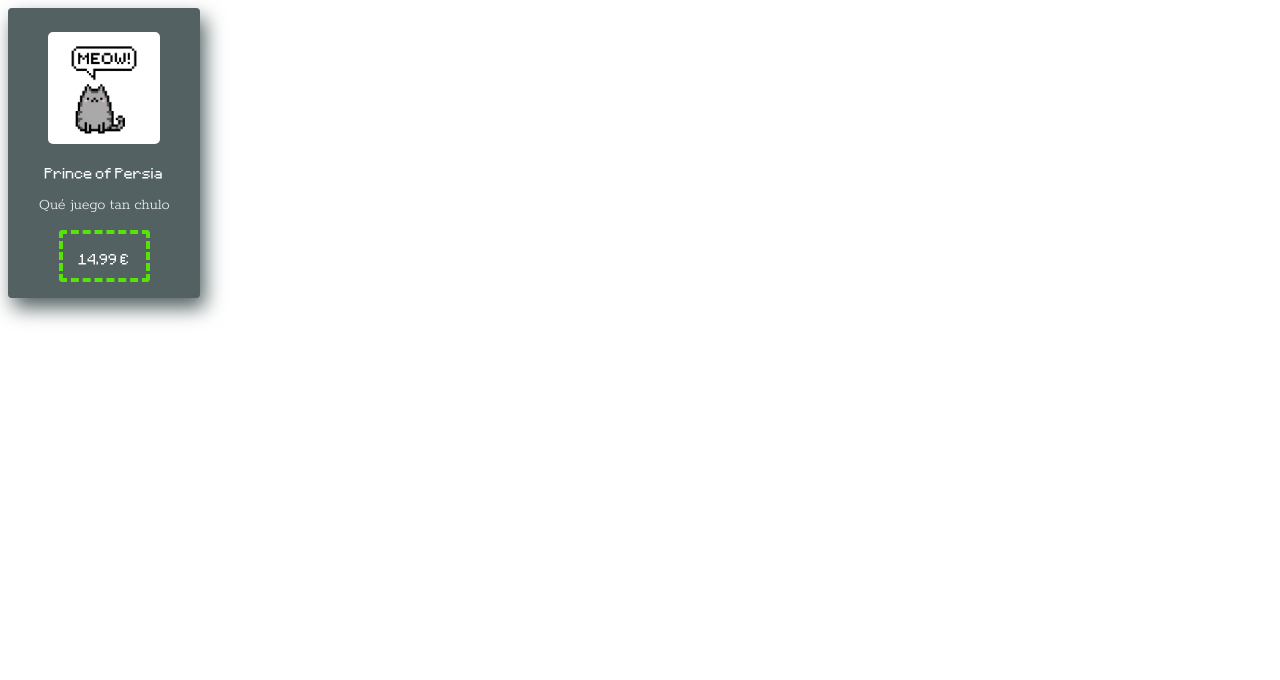
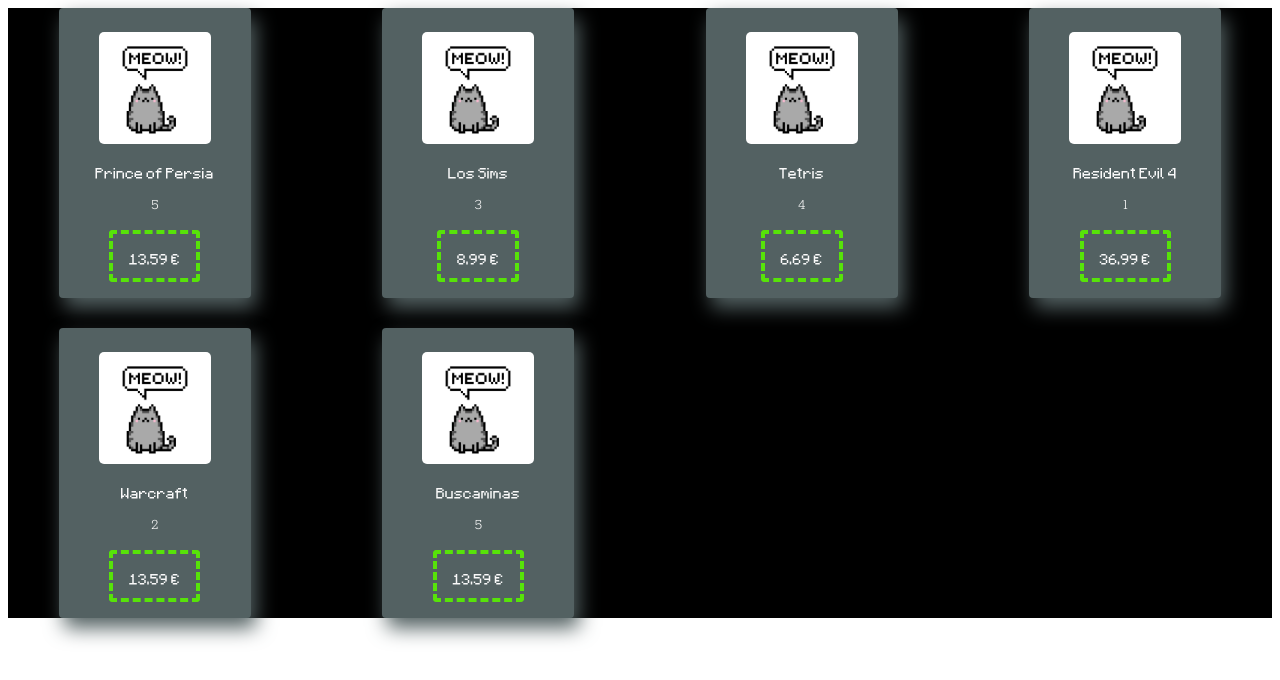
Before and after one commit to GheorgheDev/picacodigo, an Angular app: page / in a window 1280 px wide. Shown: the top 680 px of the page. Built offline with nearby package versions, Linux system fonts and the light colour scheme.

Commit message:
pc42 tarjetas dinamicas finalizadas, falta sistema de estrellas dinamicas

```diff
--- a/src/app/app.component.html
+++ b/src/app/app.component.html
@@ -1 +1 @@
-<app-card-product></app-card-product>
+<app-dashboard></app-dashboard>
--- a/src/app/app.module.ts
+++ b/src/app/app.module.ts
@@ -11,6 +11,7 @@ import { BrowserAnimationsModule } from '@angular/platform-browser/animations';
 
 import { MatCardModule } from '@angular/material/card';
 import { MatButtonModule } from '@angular/material/button';
+import { DashboardComponent } from './pages/public/components/dashboard/dashboard.component';
 
 
 @NgModule({
@@ -24,10 +25,9 @@ import { MatButtonModule } from '@angular/material/button';
     PublicModule,
     PrivateModule,
     PrivateSharedModule,
-    PublicSharedModule,
     BrowserAnimationsModule,
     MatCardModule,
-    MatButtonModule
+    MatButtonModule,
   ],
   providers: [],
   bootstrap: [AppComponent]
--- /dev/null
+++ b/src/app/pages/public/components/dashboard/dashboard.component.html
@@ -0,0 +1,7 @@
+<div class="dark-background">
+    <div class="distribution__product">
+        <div *ngFor="let product of products">
+            <app-card-product [product]="product"></app-card-product>
+        </div>
+    </div>
+</div>
--- /dev/null
+++ b/src/app/pages/public/components/dashboard/dashboard.component.scss
@@ -0,0 +1,6 @@
+.distribution__product {
+    display: grid;
+    grid-template-columns: repeat(4, 1fr);
+    grid-gap: 30px;
+    justify-items: center;
+}
--- /dev/null
+++ b/src/app/pages/public/components/dashboard/dashboard.component.ts
@@ -0,0 +1,49 @@
+import { Component, OnInit } from '@angular/core';
+import { ProductData } from 'src/app/shared/public-shared/model/product-data';
+
+@Component({
+  selector: 'app-dashboard',
+  templateUrl: './dashboard.component.html',
+  styleUrls: ['./dashboard.component.scss']
+})
+export class DashboardComponent implements OnInit {
+  products: ProductData[]=[
+    {
+      title: 'Prince of Persia',
+      stars: 5,
+      price: 13.59
+    },
+    {
+      title: 'Los Sims',
+      stars: 3,
+      price: 8.99
+    },
+    {
+      title: 'Tetris',
+      stars: 4,
+      price: 6.69
+    },
+    {
+      title: 'Resident Evil 4',
+      stars: 1,
+      price: 36.99
+    },
+    {
+      title: 'Warcraft',
+      stars: 2,
+      price: 13.59
+    },
+    {
+      title: 'Buscaminas',
+      stars: 5,
+      price: 13.59
+    }
+  ]
+
+  constructor() {};
+
+  ngOnInit(): void {
+    console.log(this.products)
+  };
+
+}
--- a/src/app/shared/public-shared/components/card-product/card-product.component.html
+++ b/src/app/shared/public-shared/components/card-product/card-product.component.html
@@ -1,8 +1,8 @@
 <mat-card class="card__style">
     <img mat-card-image src="../../../../../assets/media/example-photo.jpg">
     <mat-card-title>
-        <a mat-raised-button href="#" target="_blank" class="white-text title-xs card__title">Prince of Persia</a>
+        <a mat-raised-button href="#" target="_blank" class="white-text title-xs card__title">{{product?.title}}</a>
     </mat-card-title>
-    <mat-card-subtitle class="white-text text-light-s">Qué juego tan chulo</mat-card-subtitle>
-    <button mat-button class="btn-green white-text title-xs">14.99 €</button>
+    <mat-card-subtitle class="white-text text-light-s">{{product?.stars}}</mat-card-subtitle>
+    <button mat-button class="btn-green white-text title-xs card__price">{{product?.price}} €</button>
 </mat-card>
--- a/src/app/shared/public-shared/components/card-product/card-product.component.scss
+++ b/src/app/shared/public-shared/components/card-product/card-product.component.scss
@@ -28,3 +28,7 @@ $color_green: #57e309;
         box-shadow: none;
     }
 }
+
+.card__price {
+    cursor: unset;
+}
--- /dev/null
+++ b/src/app/shared/public-shared/model/product-data.ts
@@ -0,0 +1,5 @@
+export interface ProductData {
+  title: string;
+  stars: number;
+  price: number;
+}
--- a/src/styles.scss
+++ b/src/styles.scss
@@ -74,6 +74,10 @@ $border-color_transparent: transparent;
 		box-shadow: 5px 10px 20px #536162;
 		background-color: $background-color_transparent;
 	}
+}
+
+.star__points {
+	color: $color_green;
 }
 
 .white-text {
--- a/tsconfig.json
+++ b/tsconfig.json
@@ -19,7 +19,8 @@
     "lib": [
       "es2018",
       "dom"
-    ]
+    ],
+    "strictPropertyInitialization": false
   },
   "angularCompilerOptions": {
     "enableI18nLegacyMessageIdFormat": false,
```
Also changed, not shown: src/app/pages/public/public.module.ts (+10 -3 lines), src/app/shared/public-shared/components/card-product/card-product.component.ts (+5 -3 lines), 1 other file (tests, documents, lock files or other folders).
